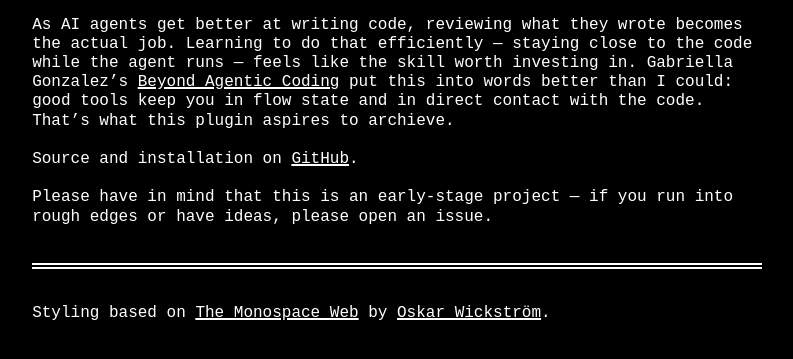
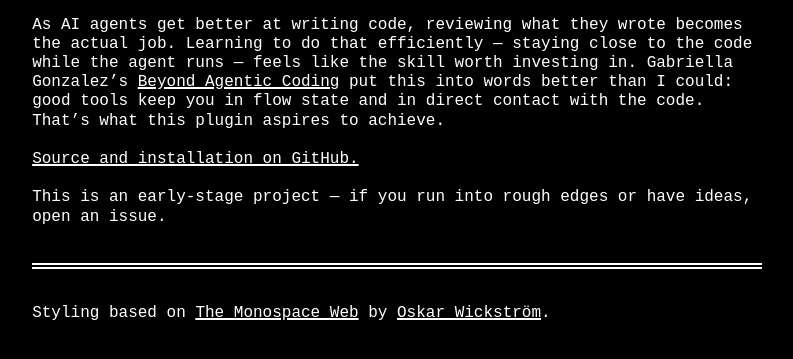
Before and after one commit to bajor/bajor-dev-blog, a Jekyll site: the page built from _posts/2026-02-12-raccoon-nvim-pr-reviews-in-neovim.md, in a window 1280 px wide and 900 px high, scrolled down 4202 px, cut to the strip 539-898 px from the top of the window. Shown: the whole strip, without its empty margins (243-1036 px from the left). Built offline with Jekyll 4.4.1, drawn with Linux system fonts in a browser that asks for light colours; some web fonts are replaced.

Commit message:
fix: typos and wording in raccoon.nvim blog post
> "aspires to archieve" → "aspires to achieve" (typo)

> "Please have in mind" → drop double please, simplify wording

> "Source and installation on GitHub." — make the whole phrase a link

Co-Authored-By: Claude Opus 4.6 <noreply@anthropic.com>

```diff
--- a/_posts/2026-02-12-raccoon-nvim-pr-reviews-in-neovim.md
+++ b/_posts/2026-02-12-raccoon-nvim-pr-reviews-in-neovim.md
@@ -58,8 +58,8 @@ Run `:Raccoon local`, select "Current changes", and watch the agent's edits appe
 
 {% include video.html src="/assets/videos/raccoon/current-changes.mov" %}
 
-As AI agents get better at writing code, reviewing what they wrote becomes the actual job. Learning to do that efficiently — staying close to the code while the agent runs — feels like the skill worth investing in. Gabriella Gonzalez's [Beyond Agentic Coding](https://haskellforall.com/2026/02/beyond-agentic-coding) put this into words better than I could: good tools keep you in flow state and in direct contact with the code. That's what this plugin aspires to archieve.
+As AI agents get better at writing code, reviewing what they wrote becomes the actual job. Learning to do that efficiently — staying close to the code while the agent runs — feels like the skill worth investing in. Gabriella Gonzalez's [Beyond Agentic Coding](https://haskellforall.com/2026/02/beyond-agentic-coding) put this into words better than I could: good tools keep you in flow state and in direct contact with the code. That's what this plugin aspires to achieve.
 
-Source and installation on [GitHub](https://github.com/bajor/nvim-raccoon).
+[Source and installation on GitHub.](https://github.com/bajor/nvim-raccoon)
 
-Please have in mind that this is an early-stage project — if you run into rough edges or have ideas, please open an issue.
+This is an early-stage project — if you run into rough edges or have ideas, open an issue.
```
